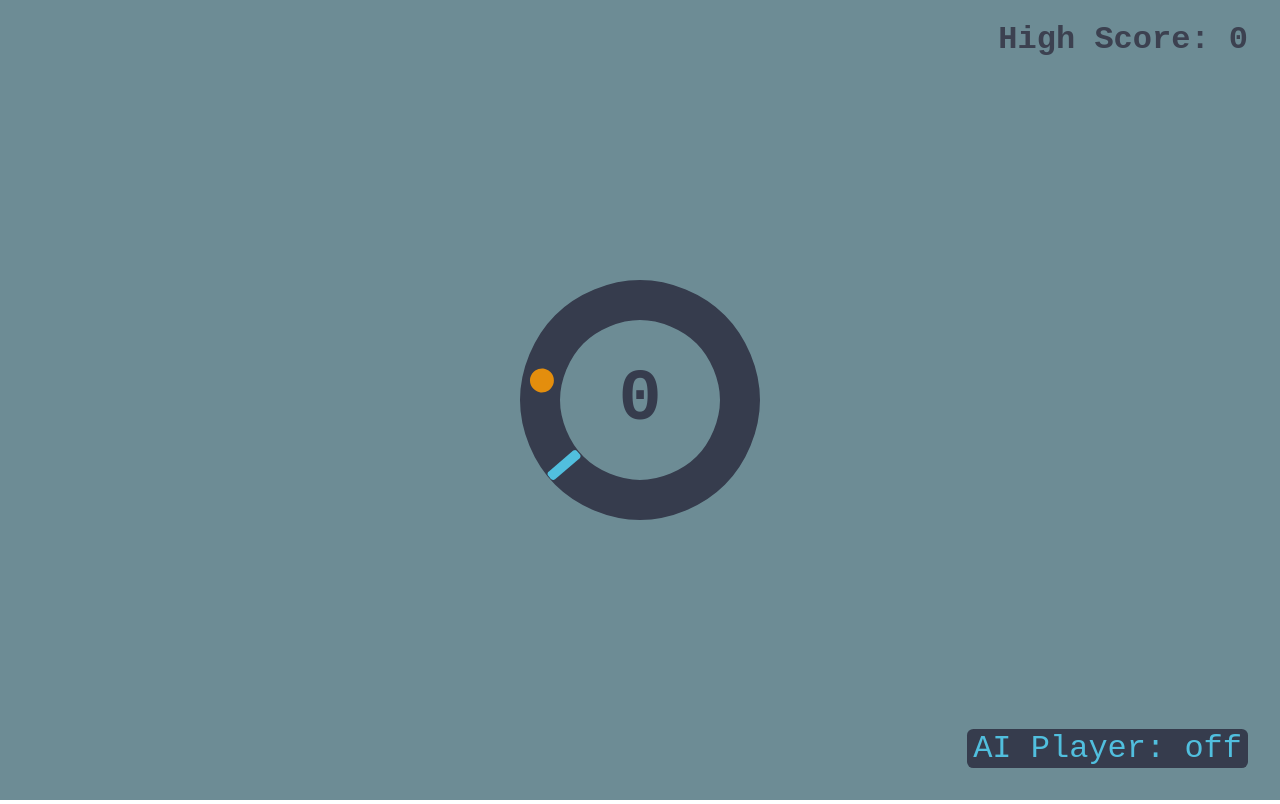
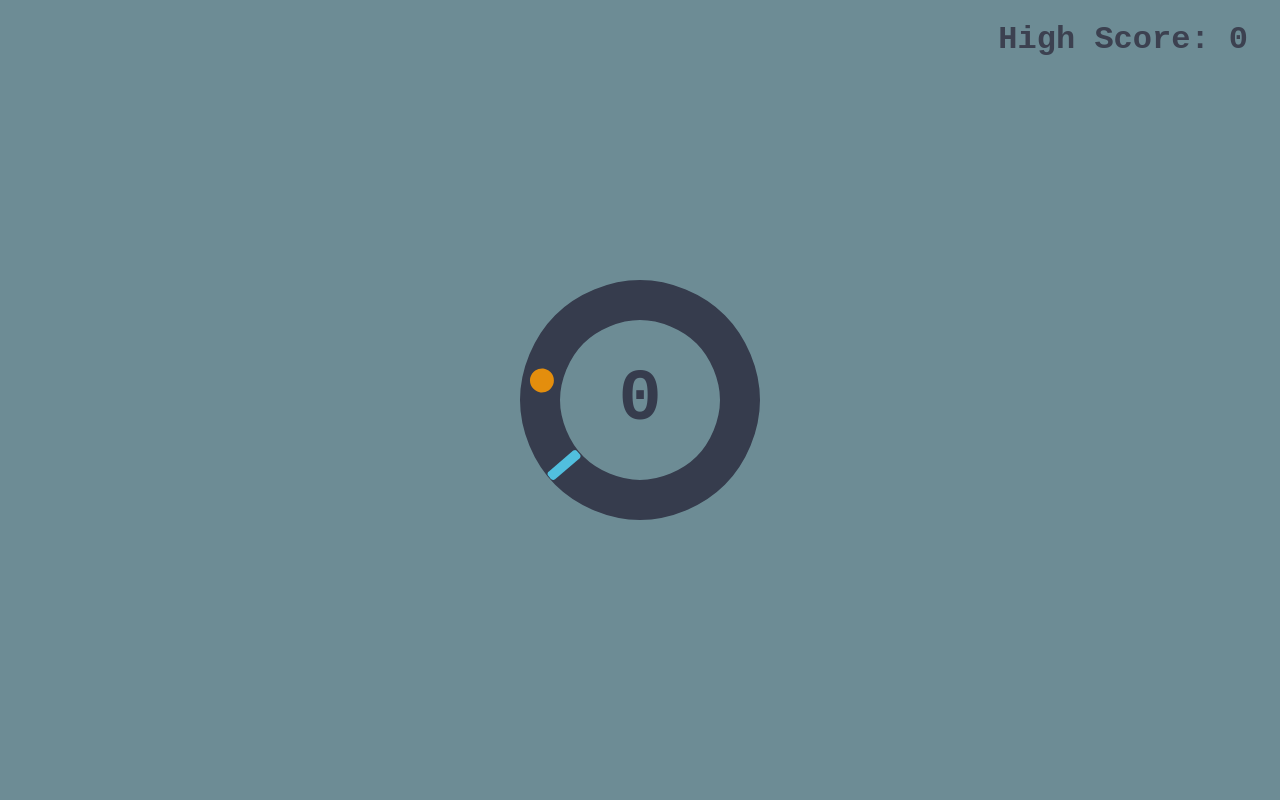
Before and after one commit to jaywunder/Tap-Tap-Pop, a plain HTML site: page index.html in a window 1280 px wide. Drawn offline with Linux system fonts and the light colour scheme.

Commit message:
remove AI-Button

```diff
--- a/index.html
+++ b/index.html
@@ -11,7 +11,7 @@
       <h1 id="score">0</h1>
     </div>
     <h1 id="high-score">High Score: 0</h1>
-    <button type="button" id="ai-button" state="off">AI Player: off</button>
+    <!-- <button type="button" id="ai-button" state="off">AI Player: off</button> -->
   </body>
 
   <!-- Scripts -->
--- a/js/ai-player.js
+++ b/js/ai-player.js
@@ -34,9 +34,4 @@ onmessage = function(event) {
   let layer_2_deltas = []
   let layer_1_values = []
   layer_1_values.push(new Matrix(hidden_dim, 1).toZeros())
-
-
-
-
-
 }
```
